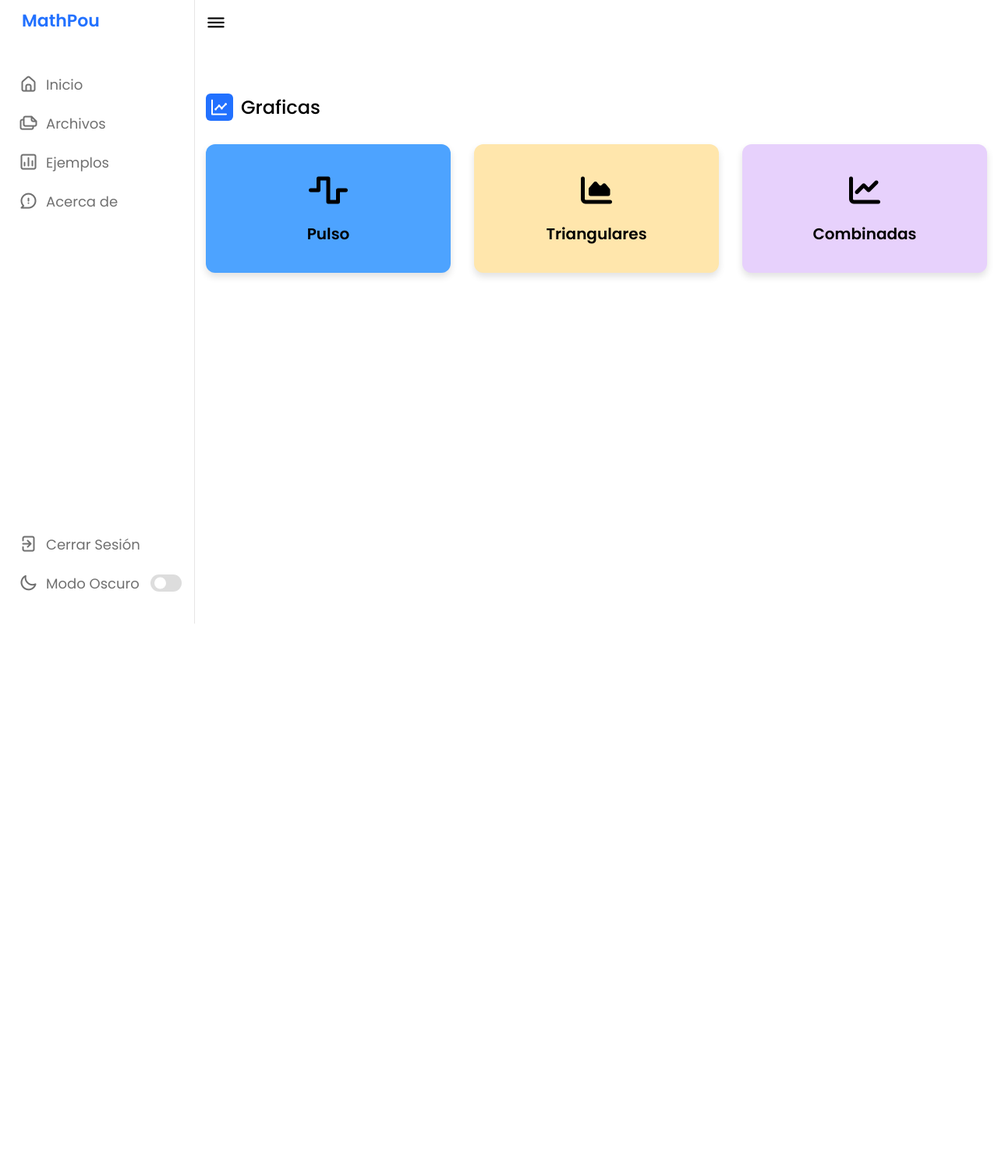
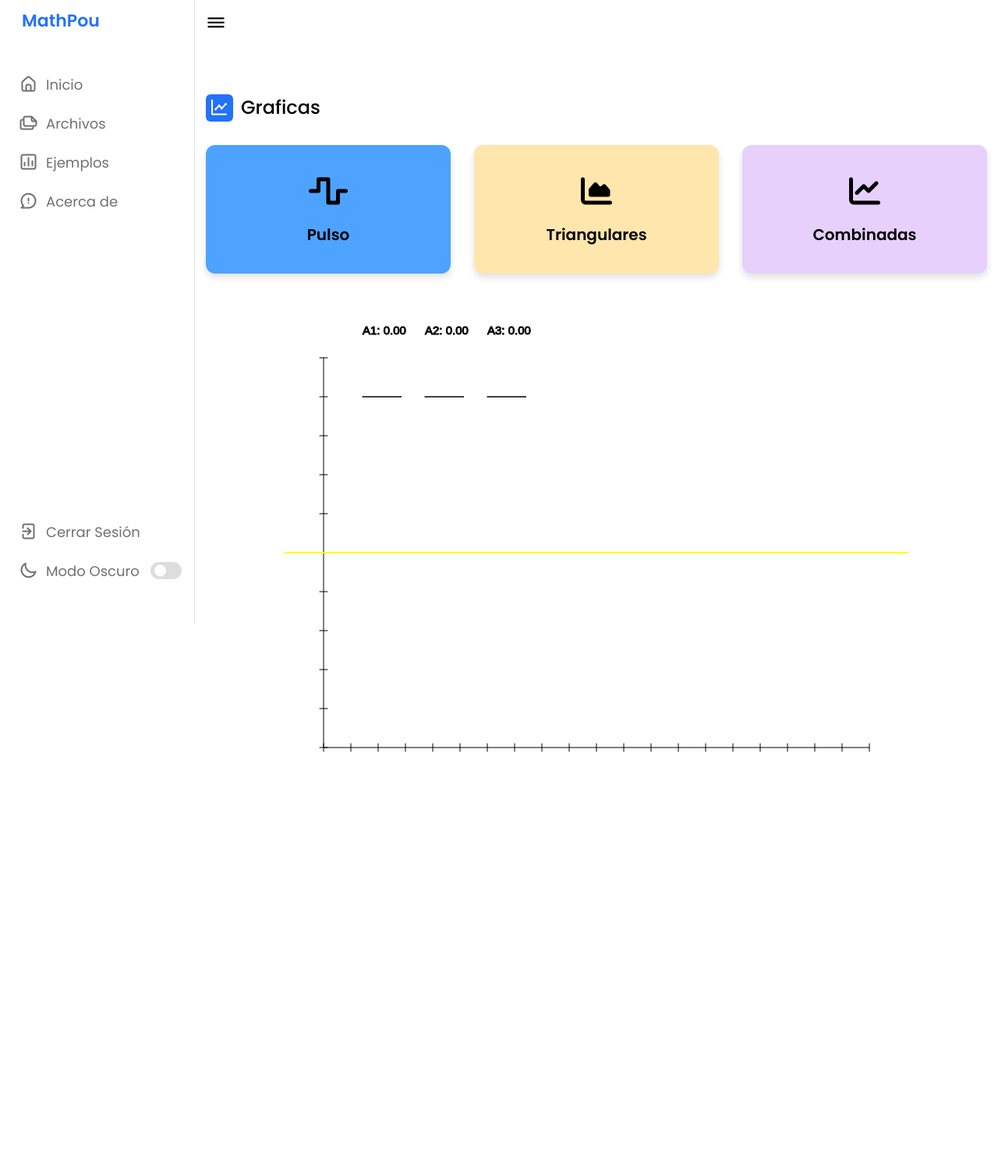
Before and after one commit to AngelPerez10/MathPou, a Django app: page /index/ in a window 1280 px wide. Shown: the top 1501 px of the page at 78% size. Before the commit the page ends 800 px from the top, so only its background shows below. Run offline with Django 4.2, Linux system fonts and the light colour scheme; some libraries are stand-ins or nearby versions.

Commit message:
Grafica de pulso
Se añadio la grafica de pulso en el index.html

```diff
--- a/loginSignup/base/static/css/index.css
+++ b/loginSignup/base/static/css/index.css
@@ -41,6 +41,21 @@
     --box3-color: #3A3B3C;
     --title-icon-color: #CCC;
 }
+
+.centrado-grafica {
+    display: flex;
+    justify-content: center;
+    align-items: center;
+    height: calc(100vh - 50px); /* Asumiendo que 50px es la altura de la barra superior */
+    margin-top: 40%; /* Ajusta según la altura de la barra superior */
+}
+
+#canvas-container {
+    width: 80%; /* O el ancho que desees para tu gráfico */
+    max-width: 800px; /* O el máximo ancho que desees para tu gráfico */
+    height: 95%; /* Ajusta la altura según sea necesario */
+}
+
 
 ::-webkit-scrollbar {
     width: 8px;
--- a/loginSignup/base/static/js/pulso.js
+++ b/loginSignup/base/static/js/pulso.js
@@ -41,7 +41,9 @@
 
 
 function setup() {
-    createCanvas(800, 600);
+    // Tamaño del canvas igual al tamaño del contenedor
+    let canvas = createCanvas(800, 600);
+    canvas.parent('canvas-container'); // Establece el contenedor del canvas
     textSize(15);
 
     // Configuración inicial de las barras
--- a/loginSignup/base/templates/index.html
+++ b/loginSignup/base/templates/index.html
@@ -9,6 +9,7 @@
     <link rel="stylesheet" href="https://unicons.iconscout.com/release/v4.0.8/css/line.css">
     <link rel="stylesheet" href="https://cdnjs.cloudflare.com/ajax/libs/font-awesome/6.5.1/css/all.min.css" />
     <link rel="stylesheet" href="http://maxcdn.bootstrapcdn.com/font-awesome/4.2.0/css/font-awesome.min.css">
+    <link href="https://stackpath.bootstrapcdn.com/bootstrap/4.3.1/css/bootstrap.min.css" rel="stylesheet">
     <title>Document</title>
 </head>
 <body>
@@ -85,9 +86,29 @@
                 </div>
             </div>
         </div>
+
+        <div class="centrado-grafica">
+            <div id="slider-container" style="position: absolute; left: 1; top: 0;">
+            </div>
+            <div id="canvas-container" style="position: absolute; left: 0; right: 0; margin: auto;">
+            </div>
+        </div>
+
     </section>
 
+
+
+    <!-- Referencias a p5.js y tu archivo JavaScript -->
+    <script src="https://cdnjs.cloudflare.com/ajax/libs/p5.js/1.4.0/p5.js"></script>
+
+    <script src="https://code.jquery.com/jquery-3.3.1.slim.min.js"></script>
+    <script src="https://cdnjs.cloudflare.com/ajax/libs/popper.js/1.14.7/umd/popper.min.js"></script>
+    <script src="https://stackpath.bootstrapcdn.com/bootstrap/4.3.1/js/bootstrap.min.js"></script>
+
+
     <script src="{% static 'js/index.js' %}"></script>
+    <script src="{% static 'js/pulso.js' %}"></script>
+
 </body>
 
 </html>
```
Also changed, not shown: loginSignup/db.sqlite3.
